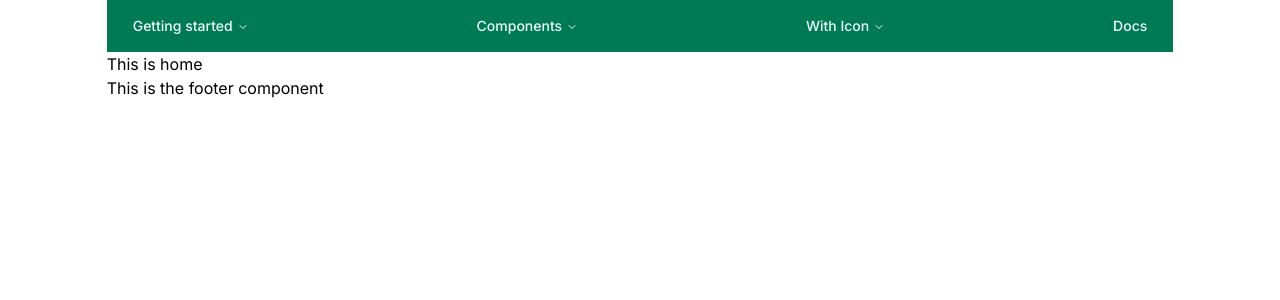
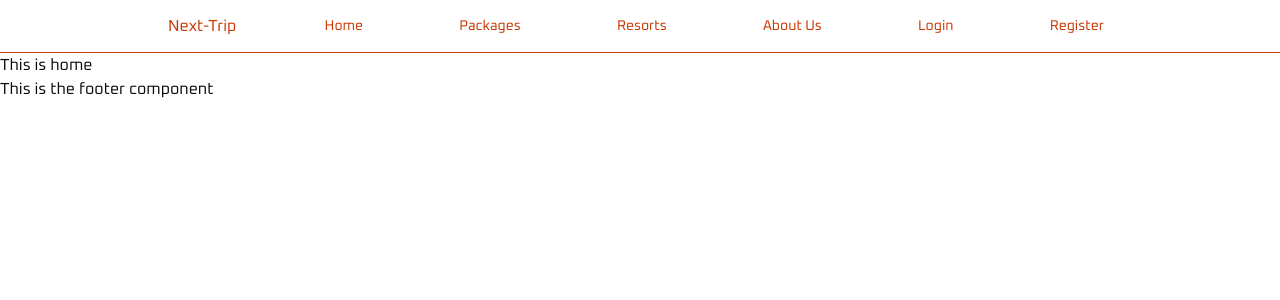
Before and after one commit to ItsMoumita/Next-trip, a Next.js app: page / in a window 1280 px wide. Shown: the top 300 px of the page. Built offline with nearby package versions, Linux system fonts and the light colour scheme.

Commit message:
again changed the theme nav

```diff
--- a/app/Components/navbar.tsx
+++ b/app/Components/navbar.tsx
@@ -1,55 +1,47 @@
 "use client";
 
-import {
-  CircleAlertIcon,
-  CircleCheckIcon,
-  CircleDashedIcon,
-} from "lucide-react";
 import Link from "next/link";
 import * as React from "react";
 
 import {
   NavigationMenu,
-  NavigationMenuContent,
   NavigationMenuItem,
   NavigationMenuLink,
   NavigationMenuList,
-  NavigationMenuTrigger,
-  navigationMenuTriggerStyle,
 } from "@/components/ui/navigation-menu";
 
 const components: { title: string; href: string; description: string }[] = [
   {
-    title: "Alert Dialog",
+    title: "Home",
     href: "/docs/primitives/alert-dialog",
     description:
       "A modal dialog that interrupts the user with important content and expects a response.",
   },
   {
-    title: "Hover Card",
+    title: "Packages",
     href: "/docs/primitives/hover-card",
     description:
       "For sighted users to preview content available behind a link.",
   },
   {
-    title: "Progress",
+    title: "Resorts",
     href: "/docs/primitives/progress",
     description:
       "Displays an indicator showing the completion progress of a task, typically displayed as a progress bar.",
   },
   {
-    title: "Scroll-area",
+    title: "About Us",
     href: "/docs/primitives/scroll-area",
     description: "Visually or semantically separates content.",
   },
   {
-    title: "Tabs",
+    title: "Login",
     href: "/docs/primitives/tabs",
     description:
       "A set of layered sections of content—known as tab panels—that are displayed one at a time.",
   },
   {
-    title: "Tooltip",
+    title: "Register",
     href: "/docs/primitives/tooltip",
     description:
       "A popup that displays information related to an element when the element receives keyboard focus or the mouse hovers over it.",
@@ -58,82 +50,22 @@ const components: { title: string; href: string; description: string }[] = [
 
 export function Navbar() {
   return (
-    <NavigationMenu className="w-full max-w-full! bg-primary text-primary-foreground">
-      <NavigationMenuList className="flex flex-row items-center justify-between gap-2 px-4 py-2">
-        <NavigationMenuItem>
-          <NavigationMenuTrigger>Getting started</NavigationMenuTrigger>
-          <NavigationMenuContent>
-            <ul className="w-96">
-              <ListItem href="/docs" title="Introduction">
-                Re-usable components built with Tailwind CSS.
-              </ListItem>
-              <ListItem href="/docs/installation" title="Installation">
-                How to install dependencies and structure your app.
-              </ListItem>
-              <ListItem href="/docs/primitives/typography" title="Typography">
-                Styles for headings, paragraphs, lists...etc
-              </ListItem>
-            </ul>
-          </NavigationMenuContent>
-        </NavigationMenuItem>
+    <NavigationMenu className="w-full max-w-full! border-b border-primary text-primary">
+      <NavigationMenuList className="max-w-3/4 mx-auto flex flex-row items-center justify-between gap-2 p-2">
+        <NavigationMenuItem>Next-Trip</NavigationMenuItem>
 
-        <NavigationMenuItem className="hidden md:flex">
-          <NavigationMenuTrigger>Components</NavigationMenuTrigger>
-          <NavigationMenuContent>
-            <ul className="grid w-[400px] gap-2 md:w-[500px] md:grid-cols-2 lg:w-[600px]">
         {components.map((component) => (
-                <ListItem
+          <NavigationMenuItem
             key={component.title}
             title={component.title}
             href={component.href}
+            className="flex flex-col"
           >
-                  {component.description}
-                </ListItem>
-              ))}
-            </ul>
-          </NavigationMenuContent>
-        </NavigationMenuItem>
-
-        <NavigationMenuItem>
-          <NavigationMenuTrigger>With Icon</NavigationMenuTrigger>
-          <NavigationMenuContent>
-            <ul className="grid w-[200px]">
-              <li>
             <NavigationMenuLink
-                  render={
-                    <Link href="#" className="flex-row items-center gap-2">
-                      <CircleAlertIcon />
-                      Backlog
-                    </Link>
-                  }
-                />
-                <NavigationMenuLink
-                  render={
-                    <Link href="#" className="flex-row items-center gap-2">
-                      <CircleDashedIcon />
-                      To Do
-                    </Link>
-                  }
-                />
-                <NavigationMenuLink
-                  render={
-                    <Link href="#" className="flex-row items-center gap-2">
-                      <CircleCheckIcon />
-                      Done
-                    </Link>
-                  }
-                />
-              </li>
-            </ul>
-          </NavigationMenuContent>
-        </NavigationMenuItem>
-
-        <NavigationMenuItem>
-          <NavigationMenuLink
-            className={navigationMenuTriggerStyle()}
-            render={<Link href="/docs">Docs</Link>}
+              render={<Link href={component.href}> {component.title}</Link>}
             />
           </NavigationMenuItem>
+        ))}
       </NavigationMenuList>
     </NavigationMenu>
   );
--- a/app/globals.css
+++ b/app/globals.css
@@ -1,75 +1,133 @@
 @import "tailwindcss";
+@import "tw-animate-css";
+@import "shadcn/tailwind.css";
+
+@custom-variant dark (&:is(.dark *));
 
 @theme inline {
   --color-primary: var(--primary);
   --color-primary-foreground: var(--primary-foreground);
+  --font-heading: var(--font-sans);
+  --font-sans: var(--font-sans);
+  --color-sidebar-ring: var(--sidebar-ring);
+  --color-sidebar-border: var(--sidebar-border);
+  --color-sidebar-accent-foreground: var(--sidebar-accent-foreground);
+  --color-sidebar-accent: var(--sidebar-accent);
+  --color-sidebar-primary-foreground: var(--sidebar-primary-foreground);
+  --color-sidebar-primary: var(--sidebar-primary);
+  --color-sidebar-foreground: var(--sidebar-foreground);
+  --color-sidebar: var(--sidebar);
+  --color-chart-5: var(--chart-5);
+  --color-chart-4: var(--chart-4);
+  --color-chart-3: var(--chart-3);
+  --color-chart-2: var(--chart-2);
+  --color-chart-1: var(--chart-1);
+  --color-ring: var(--ring);
+  --color-input: var(--input);
+  --color-border: var(--border);
+  --color-destructive: var(--destructive);
+  --color-accent-foreground: var(--accent-foreground);
+  --color-accent: var(--accent);
+  --color-muted-foreground: var(--muted-foreground);
+  --color-muted: var(--muted);
+  --color-secondary-foreground: var(--secondary-foreground);
+  --color-secondary: var(--secondary);
+  --color-popover-foreground: var(--popover-foreground);
+  --color-popover: var(--popover);
+  --color-card-foreground: var(--card-foreground);
+  --color-card: var(--card);
+  --color-foreground: var(--foreground);
+  --color-background: var(--background);
+  --radius-sm: calc(var(--radius) * 0.6);
+  --radius-md: calc(var(--radius) * 0.8);
+  --radius-lg: var(--radius);
+  --radius-xl: calc(var(--radius) * 1.4);
+  --radius-2xl: calc(var(--radius) * 1.8);
+  --radius-3xl: calc(var(--radius) * 2.2);
+  --radius-4xl: calc(var(--radius) * 2.6);
 }
 
 :root {
-  --background: oklch(1 0 0);
-  --foreground: oklch(0.141 0.005 285.823);
   --card: oklch(1 0 0);
-  --card-foreground: oklch(0.141 0.005 285.823);
+  --card-foreground: oklch(0.145 0 0);
   --popover: oklch(1 0 0);
-  --popover-foreground: oklch(0.141 0.005 285.823);
-  --primary: oklch(0.508 0.118 165.612);
-  --primary-foreground: oklch(0.979 0.021 166.113);
+  --popover-foreground: oklch(0.145 0 0);
+  --primary: oklch(0.553 0.195 38.402);
+  --primary-foreground: oklch(0.98 0.016 73.684);
   --secondary: oklch(0.967 0.001 286.375);
   --secondary-foreground: oklch(0.21 0.006 285.885);
-  --muted: oklch(0.967 0.001 286.375);
-  --muted-foreground: oklch(0.552 0.016 285.938);
-  --accent: oklch(0.967 0.001 286.375);
-  --accent-foreground: oklch(0.21 0.006 285.885);
+  --muted: oklch(0.97 0 0);
+  --muted-foreground: oklch(0.556 0 0);
+  --accent: oklch(0.97 0 0);
+  --accent-foreground: oklch(0.205 0 0);
   --destructive: oklch(0.577 0.245 27.325);
-  --border: oklch(0.92 0.004 286.32);
-  --input: oklch(0.92 0.004 286.32);
-  --ring: oklch(0.705 0.015 286.067);
-  --chart-1: oklch(0.871 0.006 286.286);
-  --chart-2: oklch(0.552 0.016 285.938);
-  --chart-3: oklch(0.442 0.017 285.786);
-  --chart-4: oklch(0.37 0.013 285.805);
-  --chart-5: oklch(0.274 0.006 286.033);
+  --border: oklch(0.922 0 0);
+  --input: oklch(0.922 0 0);
+  --ring: oklch(0.708 0 0);
+  --chart-1: oklch(0.87 0 0);
+  --chart-2: oklch(0.556 0 0);
+  --chart-3: oklch(0.439 0 0);
+  --chart-4: oklch(0.371 0 0);
+  --chart-5: oklch(0.269 0 0);
   --radius: 0.625rem;
   --sidebar: oklch(0.985 0 0);
-  --sidebar-foreground: oklch(0.141 0.005 285.823);
-  --sidebar-primary: oklch(0.596 0.145 163.225);
-  --sidebar-primary-foreground: oklch(0.979 0.021 166.113);
-  --sidebar-accent: oklch(0.967 0.001 286.375);
-  --sidebar-accent-foreground: oklch(0.21 0.006 285.885);
-  --sidebar-border: oklch(0.92 0.004 286.32);
-  --sidebar-ring: oklch(0.705 0.015 286.067);
+  --sidebar-foreground: oklch(0.145 0 0);
+  --sidebar-primary: oklch(0.646 0.222 41.116);
+  --sidebar-primary-foreground: oklch(0.98 0.016 73.684);
+  --sidebar-accent: oklch(0.97 0 0);
+  --sidebar-accent-foreground: oklch(0.205 0 0);
+  --sidebar-border: oklch(0.922 0 0);
+  --sidebar-ring: oklch(0.708 0 0);
+  --background: oklch(1 0 0);
+  --foreground: oklch(0.145 0 0);
 }
 
 .dark {
-  --background: oklch(0.141 0.005 285.823);
+  --background: oklch(0.145 0 0);
   --foreground: oklch(0.985 0 0);
-  --card: oklch(0.21 0.006 285.885);
+  --card: oklch(0.205 0 0);
   --card-foreground: oklch(0.985 0 0);
-  --popover: oklch(0.21 0.006 285.885);
+  --popover: oklch(0.205 0 0);
   --popover-foreground: oklch(0.985 0 0);
-  --primary: oklch(0.432 0.095 166.913);
-  --primary-foreground: oklch(0.979 0.021 166.113);
+  --primary: oklch(0.47 0.157 37.304);
+  --primary-foreground: oklch(0.98 0.016 73.684);
   --secondary: oklch(0.274 0.006 286.033);
   --secondary-foreground: oklch(0.985 0 0);
-  --muted: oklch(0.274 0.006 286.033);
-  --muted-foreground: oklch(0.705 0.015 286.067);
-  --accent: oklch(0.274 0.006 286.033);
+  --muted: oklch(0.269 0 0);
+  --muted-foreground: oklch(0.708 0 0);
+  --accent: oklch(0.269 0 0);
   --accent-foreground: oklch(0.985 0 0);
   --destructive: oklch(0.704 0.191 22.216);
   --border: oklch(1 0 0 / 10%);
   --input: oklch(1 0 0 / 15%);
-  --ring: oklch(0.552 0.016 285.938);
-  --chart-1: oklch(0.871 0.006 286.286);
-  --chart-2: oklch(0.552 0.016 285.938);
-  --chart-3: oklch(0.442 0.017 285.786);
-  --chart-4: oklch(0.37 0.013 285.805);
-  --chart-5: oklch(0.274 0.006 286.033);
-  --sidebar: oklch(0.21 0.006 285.885);
+  --ring: oklch(0.556 0 0);
+  --chart-1: oklch(0.87 0 0);
+  --chart-2: oklch(0.556 0 0);
+  --chart-3: oklch(0.439 0 0);
+  --chart-4: oklch(0.371 0 0);
+  --chart-5: oklch(0.269 0 0);
+  --sidebar: oklch(0.205 0 0);
   --sidebar-foreground: oklch(0.985 0 0);
-  --sidebar-primary: oklch(0.696 0.17 162.48);
-  --sidebar-primary-foreground: oklch(0.262 0.051 172.552);
-  --sidebar-accent: oklch(0.274 0.006 286.033);
+  --sidebar-primary: oklch(0.705 0.213 47.604);
+  --sidebar-primary-foreground: oklch(0.98 0.016 73.684);
+  --sidebar-accent: oklch(0.269 0 0);
   --sidebar-accent-foreground: oklch(0.985 0 0);
   --sidebar-border: oklch(1 0 0 / 10%);
-  --sidebar-ring: oklch(0.552 0.016 285.938);
+  --sidebar-ring: oklch(0.556 0 0);
 }
+
+@layer base {
+  * {
+    @apply border-border outline-ring/50;
+  }
+  body {
+    @apply bg-background text-foreground;
+  }
+  button:not(:disabled),
+  [role="button"]:not(:disabled) {
+    cursor: pointer;
+  }
+  html {
+    @apply font-sans;
+  }
+}
--- a/app/layout.tsx
+++ b/app/layout.tsx
@@ -1,12 +1,12 @@
 // import type { Metadata } from "next";
 // import { Geist, Geist_Mono } from "next/font/google";
 import { cn } from "@/lib/utils";
-import { Inter } from "next/font/google";
+import { Inter, Oxanium } from "next/font/google";
 import Footer from "./Components/footer";
 import { Navbar } from "./Components/navbar";
 import "./globals.css";
 
-const inter = Inter({ subsets: ["latin"], variable: "--font-sans" });
+const oxanium = Oxanium({subsets:['latin'],variable:'--font-sans'});
 
 // const geistSans = Geist({
 //   variable: "--font-geist-sans",
@@ -25,8 +25,8 @@ const inter = Inter({ subsets: ["latin"], variable: "--font-sans" });
 
 export default function RootLayout({ children }: LayoutProps<"/">) {
   return (
-    <html lang="en" className={cn("font-sans", inter.variable)}>
-      <body className="min-h-full max-w-10/12 flex flex-col mx-auto">
+    <html lang="en" className={cn("font-sans", oxanium.variable)}>
+      <body className="min-h-full flex flex-col">
         <Navbar></Navbar>
         {children}
         <Footer></Footer>
--- a/components/ui/button.tsx
+++ b/components/ui/button.tsx
@@ -3,13 +3,13 @@ import { cva, type VariantProps } from "class-variance-authority"
 import { cn } from "cn"
 
 const buttonVariants = cva(
-  "group/button inline-flex shrink-0 items-center justify-center rounded-lg border border-transparent bg-clip-padding text-sm font-medium whitespace-nowrap transition-all outline-none select-none focus-visible:border-ring focus-visible:ring-3 focus-visible:ring-ring/50 active:not-aria-[haspopup]:translate-y-px disabled:pointer-events-none disabled:opacity-50 aria-invalid:border-destructive aria-invalid:ring-3 aria-invalid:ring-destructive/20 dark:aria-invalid:border-destructive/50 dark:aria-invalid:ring-destructive/40 [&_svg]:pointer-events-none [&_svg]:shrink-0 [&_svg:not([class*='size-'])]:size-4",
+  "group/button inline-flex shrink-0 items-center justify-center rounded-4xl border border-transparent bg-clip-padding text-sm font-medium whitespace-nowrap transition-all outline-none select-none focus-visible:border-ring focus-visible:ring-3 focus-visible:ring-ring/30 active:not-aria-[haspopup]:translate-y-px disabled:pointer-events-none disabled:opacity-50 aria-invalid:border-destructive aria-invalid:ring-3 aria-invalid:ring-destructive/20 dark:aria-invalid:border-destructive/50 dark:aria-invalid:ring-destructive/40 [&_svg]:pointer-events-none [&_svg]:shrink-0 [&_svg:not([class*='size-'])]:size-4",
   {
     variants: {
       variant: {
         default: "bg-primary text-primary-foreground hover:bg-primary/80",
         outline:
-          "border-border bg-background hover:bg-muted hover:text-foreground aria-expanded:bg-muted aria-expanded:text-foreground dark:border-input dark:bg-input/30 dark:hover:bg-input/50",
+          "border-border bg-background hover:bg-muted hover:text-foreground aria-expanded:bg-muted aria-expanded:text-foreground dark:bg-transparent dark:hover:bg-input/30",
         secondary:
           "bg-secondary text-secondary-foreground hover:bg-[color-mix(in_oklch,var(--secondary),var(--foreground)_5%)] aria-expanded:bg-secondary aria-expanded:text-secondary-foreground",
         ghost:
@@ -20,16 +20,14 @@ const buttonVariants = cva(
       },
       size: {
         default:
-          "h-8 gap-1.5 px-2.5 has-data-[icon=inline-end]:pr-2 has-data-[icon=inline-start]:pl-2",
-        xs: "h-6 gap-1 rounded-[min(var(--radius-md),10px)] px-2 text-xs in-data-[slot=button-group]:rounded-lg has-data-[icon=inline-end]:pr-1.5 has-data-[icon=inline-start]:pl-1.5 [&_svg:not([class*='size-'])]:size-3",
-        sm: "h-7 gap-1 rounded-[min(var(--radius-md),12px)] px-2.5 text-[0.8rem] in-data-[slot=button-group]:rounded-lg has-data-[icon=inline-end]:pr-1.5 has-data-[icon=inline-start]:pl-1.5 [&_svg:not([class*='size-'])]:size-3.5",
-        lg: "h-9 gap-1.5 px-2.5 has-data-[icon=inline-end]:pr-2 has-data-[icon=inline-start]:pl-2",
-        icon: "size-8",
-        "icon-xs":
-          "size-6 rounded-[min(var(--radius-md),10px)] in-data-[slot=button-group]:rounded-lg [&_svg:not([class*='size-'])]:size-3",
-        "icon-sm":
-          "size-7 rounded-[min(var(--radius-md),12px)] in-data-[slot=button-group]:rounded-lg",
-        "icon-lg": "size-9",
+          "h-9 gap-1.5 px-3 has-data-[icon=inline-end]:pr-2.5 has-data-[icon=inline-start]:pl-2.5",
+        xs: "h-6 gap-1 px-2.5 text-xs has-data-[icon=inline-end]:pr-2 has-data-[icon=inline-start]:pl-2 [&_svg:not([class*='size-'])]:size-3",
+        sm: "h-8 gap-1 px-3 has-data-[icon=inline-end]:pr-2 has-data-[icon=inline-start]:pl-2",
+        lg: "h-10 gap-1.5 px-4 has-data-[icon=inline-end]:pr-3 has-data-[icon=inline-start]:pl-3",
+        icon: "size-9",
+        "icon-xs": "size-6 [&_svg:not([class*='size-'])]:size-3",
+        "icon-sm": "size-8",
+        "icon-lg": "size-10",
       },
     },
     defaultVariants: {
```
Also changed, not shown: components.json. Lines whose indentation alone changed are shown as unchanged.
